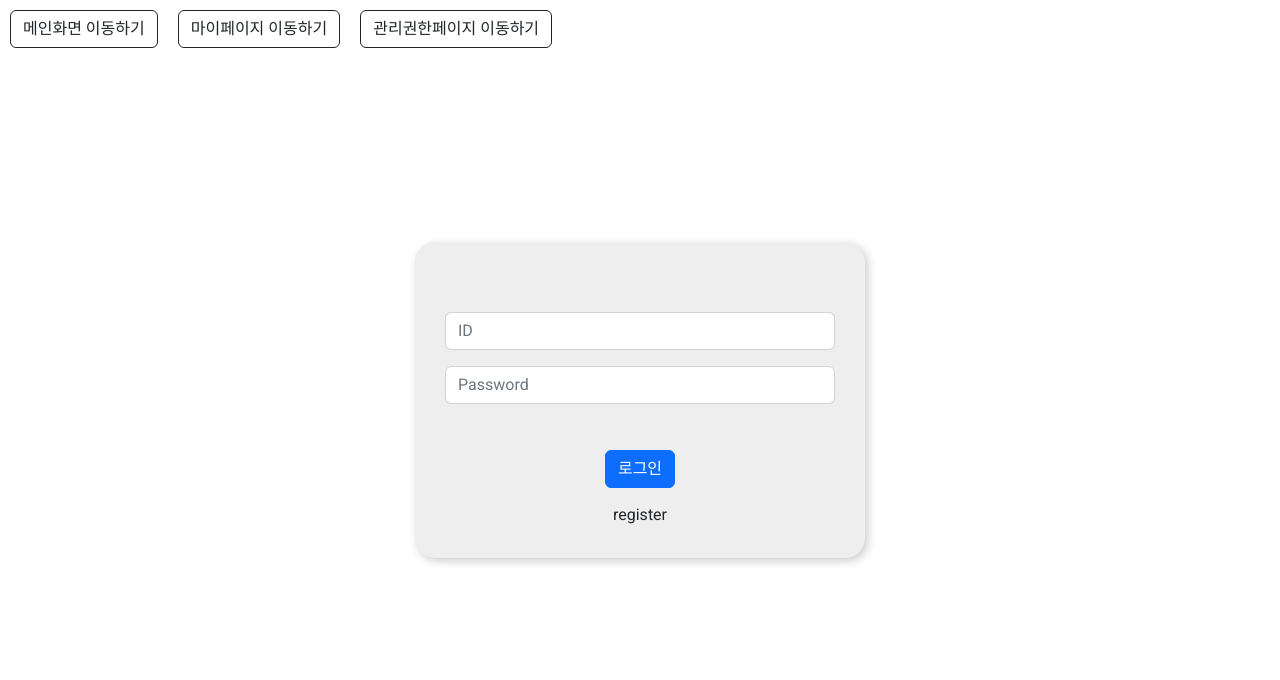
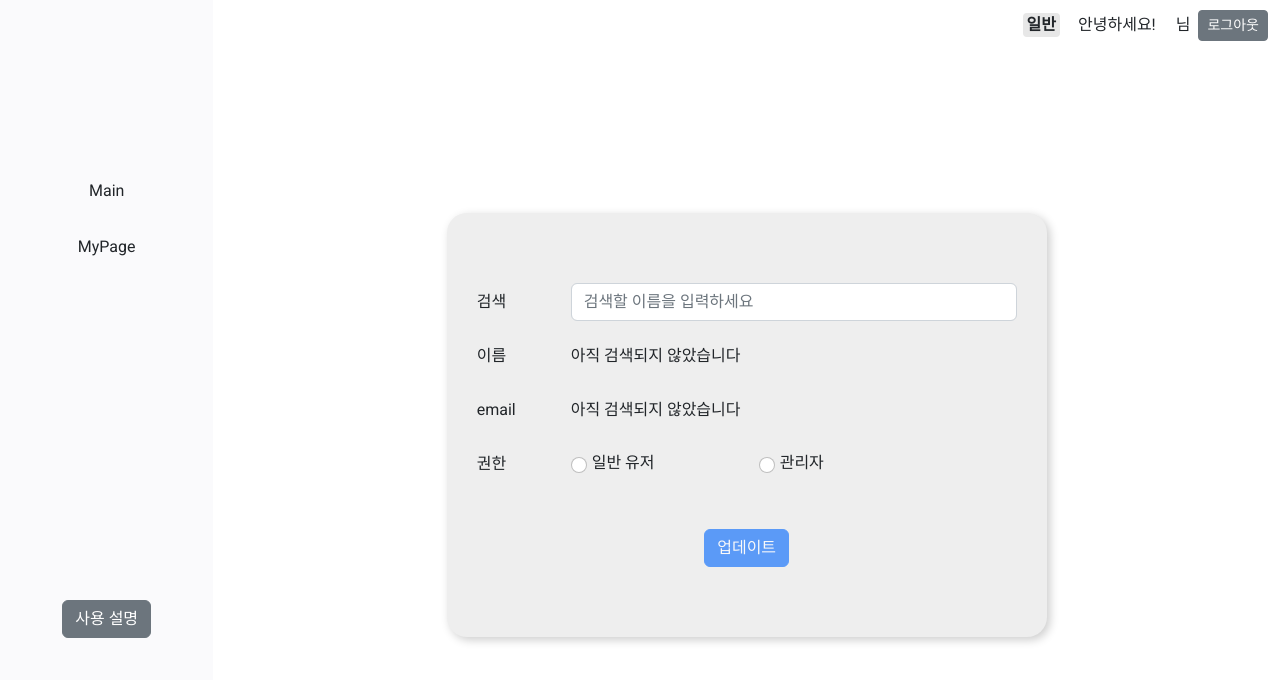
Before and after one commit to Hwa-J/work-schedule-management, a React (Create React App) app: page /role in a window 1280 px wide. Before the commit this address led to /. Shown: the top 680 px of the page. Built offline with nearby package versions, Linux system fonts and the light colour scheme.

Commit message:
Feat: disabled update button until fill the form

```diff
--- a/src/App.js
+++ b/src/App.js
@@ -26,9 +26,9 @@ function App() {
         <Route element={<Layout />}>
           <Route path="/main" element={<Main />} />
           <Route path="/mypage" element={<MyInfo />} />
-          <Route element={<RequireRole />}>
-            <Route path="/role" element={<RoleManage />} />
-          </Route>
+          {/* <Route element={<RequireRole />}> */}
+          <Route path="/role" element={<RoleManage />} />
+          {/* </Route> */}
         </Route>
         {/* </Route> */}
         <Route path="*" element={<NotFound />} />
--- a/src/components/RoleManageForm/index.js
+++ b/src/components/RoleManageForm/index.js
@@ -4,13 +4,19 @@ import Row from 'react-bootstrap/Row';
 import Col from 'react-bootstrap/Col';
 import { FormLabel } from 'react-bootstrap';
 import SearchBar from 'components/SearchBar';
-import { useSearchStore } from 'store/store';
+import useSearchStore from 'store/useSearchStore';
+import { useState } from 'react';
 
 const RoleManageForm = () => {
   const { name, email } = useSearchStore();
+  const [selected, setSelected] = useState(false);
+  const setSearchName = useSearchStore((state) => state.setName);
+  const setSearchEmail = useSearchStore((state) => state.setEmail);
 
   const handleUpdate = (e) => {
     e.preventDefault();
+    setSearchName('');
+    setSearchEmail('');
     alert('권한이 업데이트 되었습니다.');
   };
 
@@ -52,6 +58,9 @@ const RoleManageForm = () => {
               label="일반 유저"
               name="formHorizontalRadios"
               id="formHorizontalRadios1"
+              onClick={() => {
+                setSelected(true);
+              }}
             />
           </Col>
           <Col sm={4}>
@@ -62,13 +71,22 @@ const RoleManageForm = () => {
               label="관리자"
               name="formHorizontalRadios"
               id="formHorizontalRadios2"
+              onClick={() => {
+                setSelected(true);
+              }}
             />
           </Col>
         </Form.Group>
         <div className="centerAlign">
-          <Button type="submit" onClick={handleUpdate}>
-            업데이트
-          </Button>
+          {name && selected === true ? (
+            <Button type="submit" onClick={handleUpdate}>
+              업데이트
+            </Button>
+          ) : (
+            <Button type="submit" disabled>
+              업데이트
+            </Button>
+          )}
         </div>
       </Form>
     </>
```
